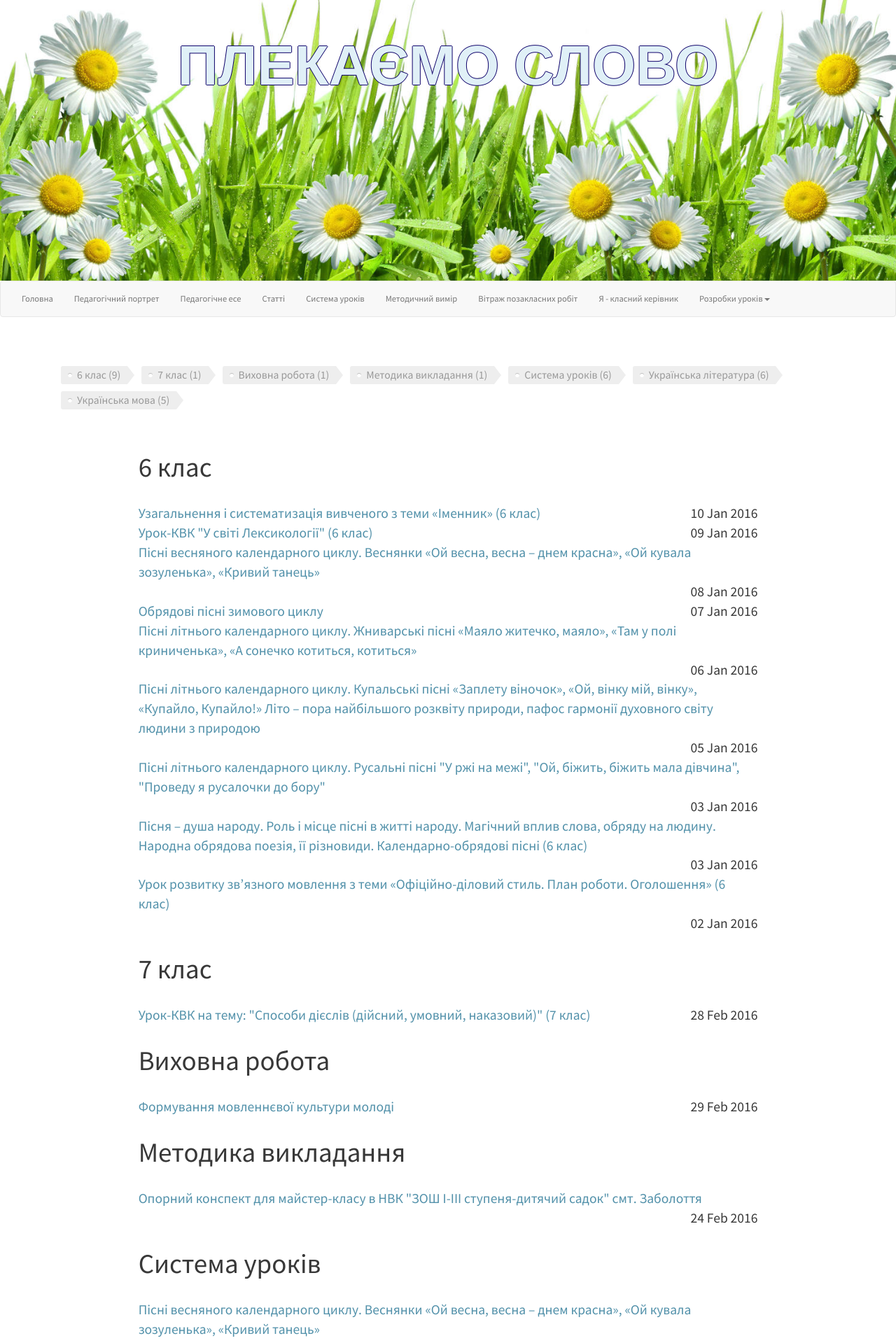
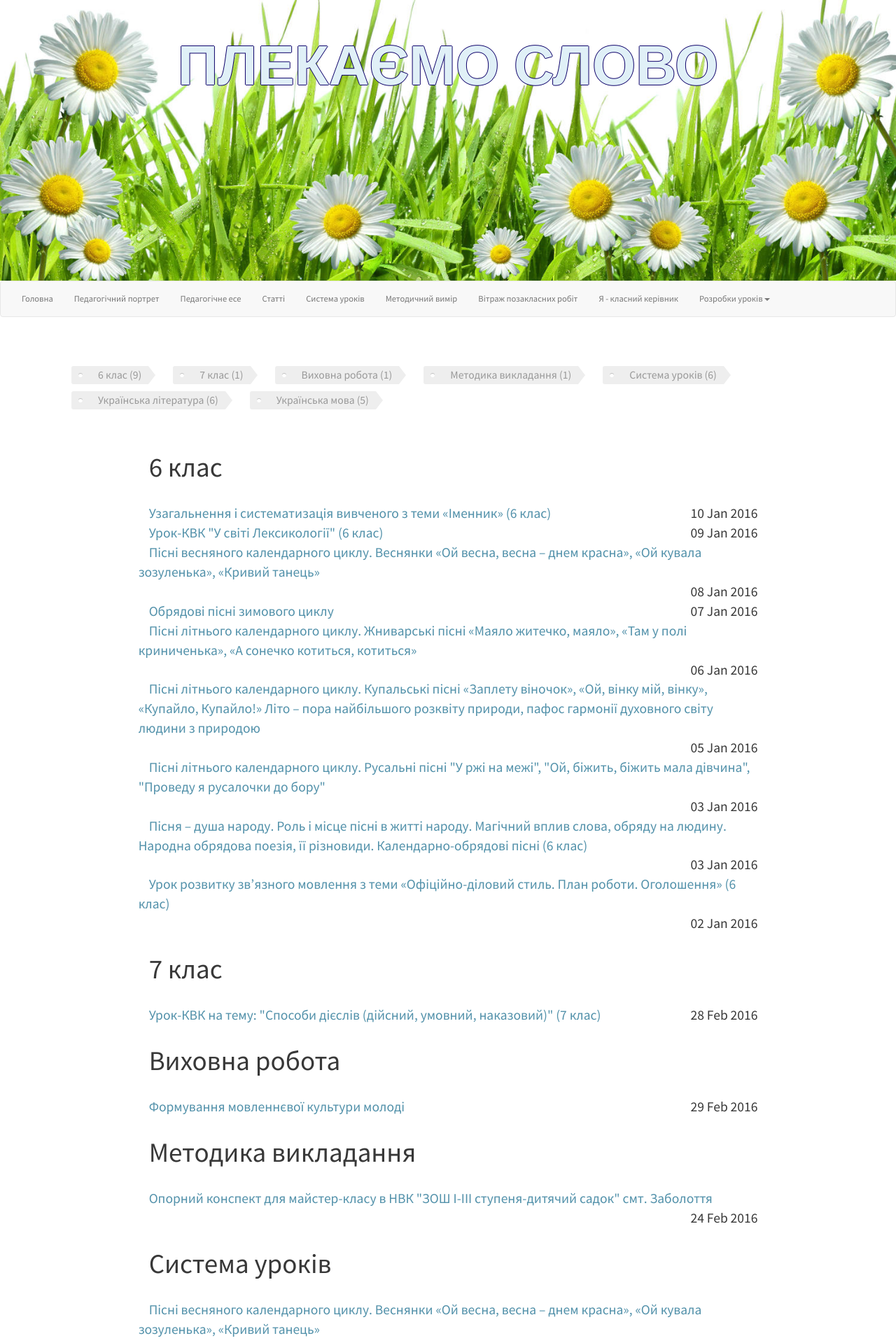
Before and after one commit to tetyanashevchuk/tetyanashevchuk.github.io, a Jekyll site: the page built from tags.html, in a window 1280 px wide. Shown: the top 1919 px of the page at 70% size. Built offline with Jekyll 4.4.1, drawn with Linux system fonts in a browser that asks for light colours; nearby versions of some CDN libraries.

Commit message:
intent change

```diff
--- a/css/specific.css
+++ b/css/specific.css
@@ -8,6 +8,7 @@
   padding: 2% 5%;
   font-family: 'Source Sans Pro', Helvetica, Arial, sans-serif;
   font-size: 1.25em;
+  text-indent: 15px;
 }
 
 .article-content {
```
